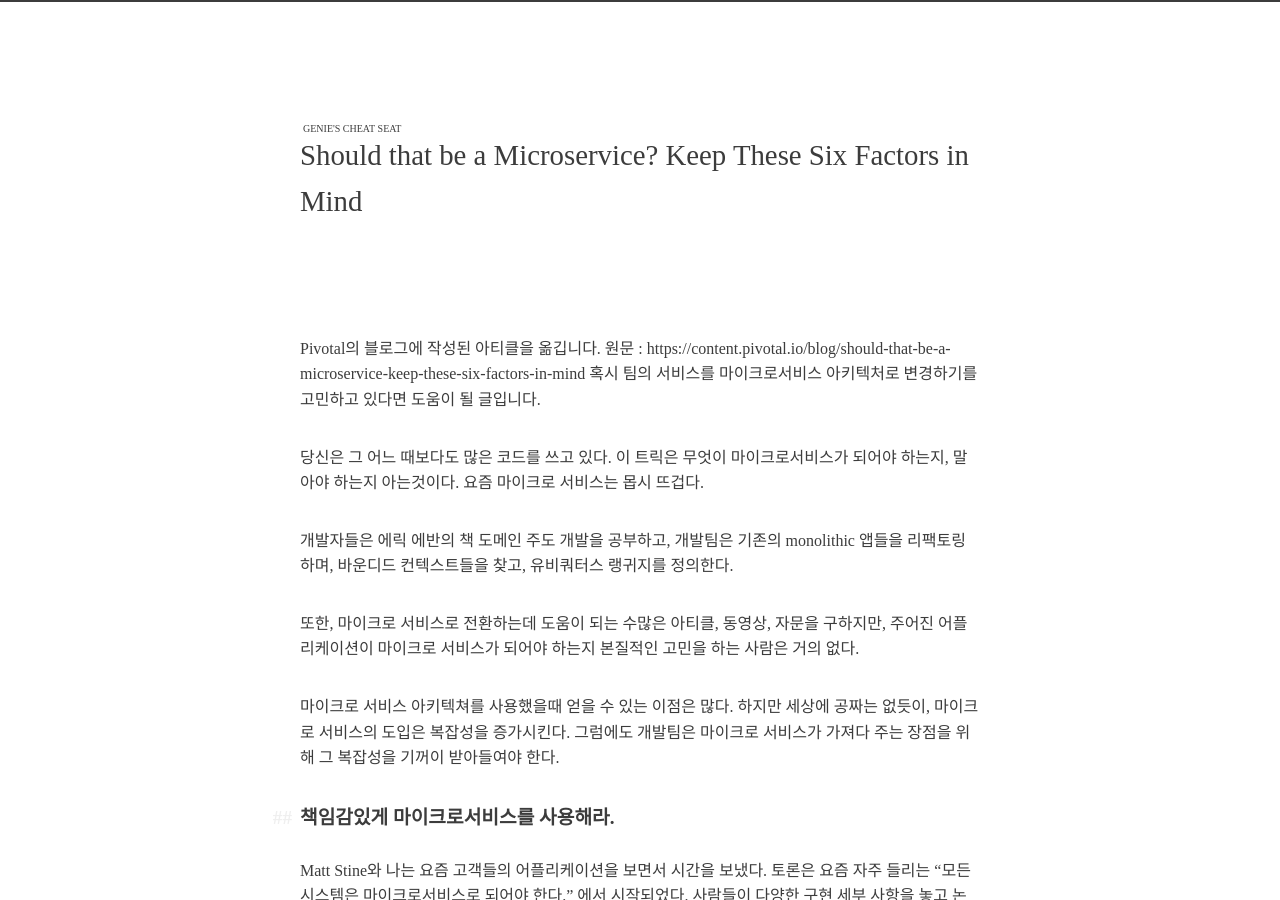
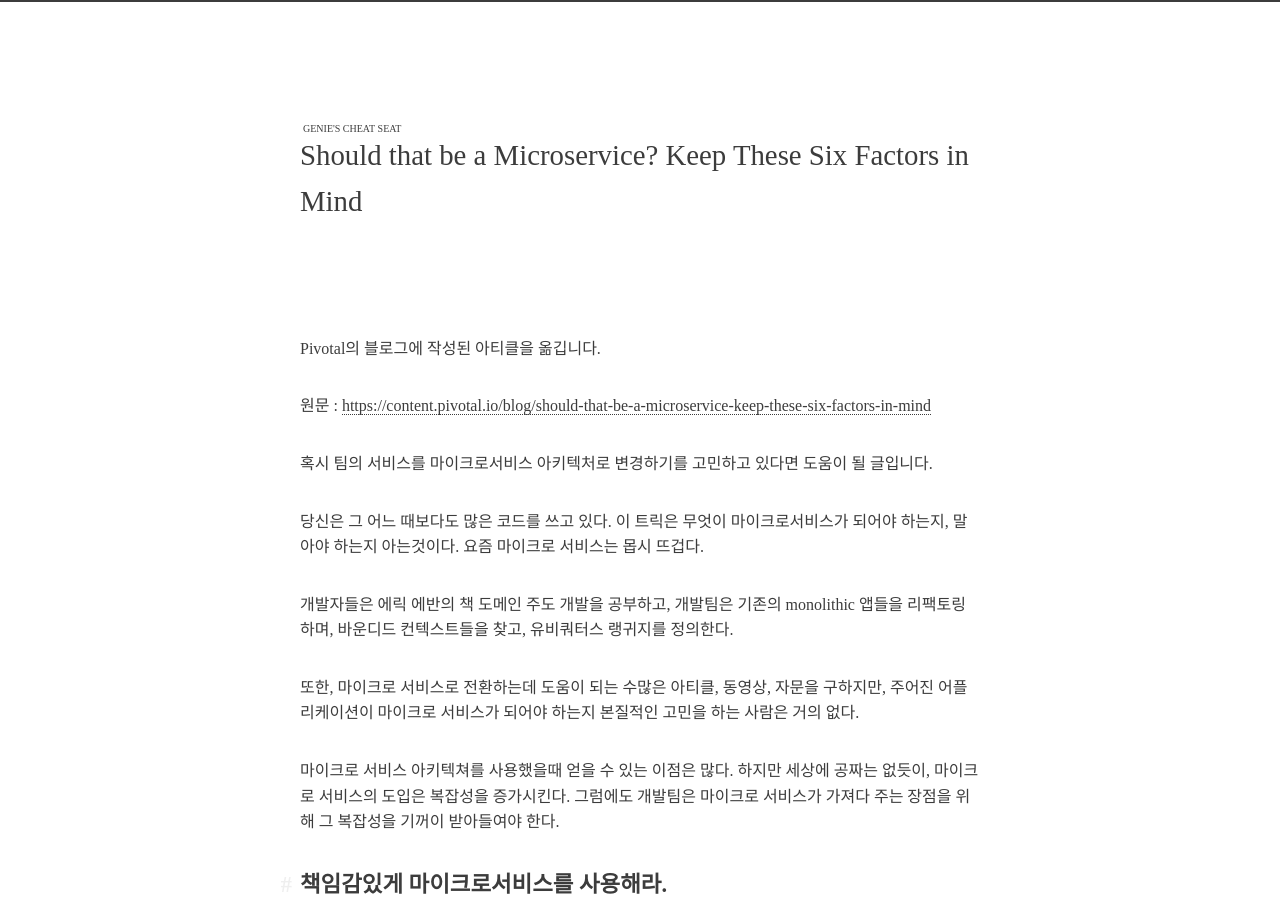
Before and after one commit to genie-youn/genie.youn.github.io, a Jekyll site: the page built from _posts/2018-06-09-Should-that-be-a-Microservice?(1).md, in a window 1280 px wide and 900 px high. Built offline with Jekyll 4.4.1, drawn with Linux system fonts in a browser that asks for light colours; some web fonts are replaced; comment, search, counter and statistics services are not loaded.

Commit message:
간격 변경

```diff
--- a/_posts/2018-06-09-Should-that-be-a-Microservice?(1).md
+++ b/_posts/2018-06-09-Should-that-be-a-Microservice?(1).md
@@ -5,7 +5,10 @@ date: 2018-06-09 00:02:05 +0900
 tag: Article
 ---
 
-Pivotal의 블로그에 작성된 아티클을 옮깁니다. 원문 : https://content.pivotal.io/blog/should-that-be-a-microservice-keep-these-six-factors-in-mind
+Pivotal의 블로그에 작성된 아티클을 옮깁니다.
+
+원문 : [https://content.pivotal.io/blog/should-that-be-a-microservice-keep-these-six-factors-in-mind](https://content.pivotal.io/blog/should-that-be-a-microservice-keep-these-six-factors-in-mind)
+
 혹시 팀의 서비스를 마이크로서비스 아키텍처로 변경하기를 고민하고 있다면 도움이 될 글입니다.
 
 당신은 그 어느 때보다도 많은 코드를 쓰고 있다. 이 트릭은 무엇이 마이크로서비스가 되어야 하는지, 말아야 하는지 아는것이다.
@@ -17,7 +20,7 @@ Pivotal의 블로그에 작성된 아티클을 옮깁니다. 원문 : https://co
 
 마이크로 서비스 아키텍쳐를 사용했을때 얻을 수 있는 이점은 많다. 하지만 세상에 공짜는 없듯이, 마이크로 서비스의 도입은 복잡성을 증가시킨다. 그럼에도 개발팀은 마이크로 서비스가 가져다 주는 장점을 위해 그 복잡성을 기꺼이 받아들여야 한다.
 
-### 책임감있게 마이크로서비스를 사용해라.
+## 책임감있게 마이크로서비스를 사용해라.
 
 Matt Stine와 나는 요즘 고객들의 어플리케이션을 보면서 시간을 보냈다. 토론은 요즘 자주 들리는 "모든 시스템은 마이크로서비스로 되어야 한다." 에서 시작되었다. 사람들이 다양한 구현 세부 사항을 놓고 논쟁을 벌이는 가운데 대화는 중단되었다.
 
@@ -27,7 +30,7 @@ Matt Stine와 나는 요즘 고객들의 어플리케이션을 보면서 시간
 
 다음 원칙 중 하나 이상에 대해 "예" 라고 대답하는 경우, 마이크로 서비스가 되기에 적합하다. 모든 원칙에 대하여 "아니요"라고 대답할 경우 시스템에 불필요한 복잡성을 도입할 뿐일 가능성이 높을것이다.
 
-### 1. 많은 변경 빈도
+## 1. 많은 변경 빈도
 
 시스템의 일부가 다른 속도로 발전하거나, 다른 방향으로 발전해야 하는가? 그렇다면 그 부분을 마이크로 서비스로 변경해라. 마이크로 서비스는 각각의 컴포넌트들이 독립적인 라이프 사이클을 가지게 할 수 있다.
 
@@ -39,7 +42,7 @@ Matt Stine와 나는 요즘 고객들의 어플리케이션을 보면서 시간
 
 ![image2](https://content.cdntwrk.com/files/aHViPTYzOTc1JmNtZD1pdGVtZWRpdG9yaW1hZ2UmZmlsZW5hbWU9aXRlbWVkaXRvcmltYWdlXzVhNjEzZDcxMTcxMWQucG5nJnZlcnNpb249MDAwMCZzaWc9MDA0NGNjYWFhMTU1Yzc4NDBhMGY3YzNjNzI5NDM1YmE%253D)
 
-### 2. 독립적인 라이프사이클
+## 2. 독립적인 라이프사이클
 
 모듈이 완전히 독립적인 라이프 사이클(코드를 커밋하는 순간부터 프로덕트에 반영되기 까지의 흐름)을 가져야 하는 경우에는 마이크로서비스여야 한다. 이를위해 자체 코드 저장소와, CI/CD 파이프라인등을 갖추고 있어야 한다. 범위가 작으면 마이크로 서비스를 테스트 하는 것이 훨씬 쉬워진다.
 
@@ -53,7 +56,7 @@ Matt Stine와 나는 요즘 고객들의 어플리케이션을 보면서 시간
 
 ![image3](https://content.cdntwrk.com/files/aHViPTYzOTc1JmNtZD1pdGVtZWRpdG9yaW1hZ2UmZmlsZW5hbWU9aXRlbWVkaXRvcmltYWdlXzVhNjEzZDhjOGMwMDkucG5nJnZlcnNpb249MDAwMCZzaWc9MjMzNzk3ZDQ0ZWMxMDAzMmZlMDgwZGY3YjZlM2E1OTI%253D)
 
-### 3. 독립적인 확장성(Scalability)
+## 3. 독립적인 확장성(Scalability)
 
 시스템의 일부분이 부하나 처리량이 다를 경우, 스케일링에 있어 요구사항이 다를 수 있는데 이 부분을 마이크로 서비스로 분리하여 해결할 수 있다.
 
@@ -64,7 +67,7 @@ Matt Stine와 나는 요즘 고객들의 어플리케이션을 보면서 시간
 만약 주문 처리 기능을 마이크로 서비스로 리팩토링한다면 필요에 따라 다음과 가이 확장할 수 있게 된다.
 ![image3](https://content.cdntwrk.com/files/aHViPTYzOTc1JmNtZD1pdGVtZWRpdG9yaW1hZ2UmZmlsZW5hbWU9aXRlbWVkaXRvcmltYWdlXzVhNjEzZGEwYTg1MjcucG5nJnZlcnNpb249MDAwMCZzaWc9MzkyOWE1ZGM2OWZlMjA3MWE5NmQ4YTJjOWE3ZTdiZjM%253D)
 
-### 4. 장애의 고립
+## 4. 장애의 고립
 
 때로는 특정 타입의 장애로부터 앱을 격리시키고자 한다. 예를들어 의존하고 있는 외부 서비스가 가용성 목표를 충족하지 못할 때 어떤 일이 발생될까? 우리는 그 의존성을 나머지 시스템들과 분리하기 위해 마이크로 서비스를 만들어 그 서비스에 적절한 페일오버 메커니즘을 구축 할 수 있다
 
@@ -72,7 +75,7 @@ Matt Stine와 나는 요즘 고객들의 어플리케이션을 보면서 시간
 
 ![image4](https://content.cdntwrk.com/files/aHViPTYzOTc1JmNtZD1pdGVtZWRpdG9yaW1hZ2UmZmlsZW5hbWU9aXRlbWVkaXRvcmltYWdlXzVhNjEzZGIyMGZhN2YucG5nJnZlcnNpb249MDAwMCZzaWc9NGNiNmVkZjc1MmZmY2FmMmJiYWMwODc2YzM2N2Q3MGI%253D)
 
-### 5. 외부 종속성과의 인터랙션 단순화 (Facade 패턴)
+## 5. 외부 종속성과의 인터랙션 단순화 (Facade 패턴)
 
 이번 원칙은 앞서 얘기했던 `장애의 고립` 원칙과 비슷하다. 이 원칙은 외부의 의존성으로부터 시스템을 보호하는데 더 초점을 맞춘다. 마이크로서비스는 간접적인 계층으로 동작하여, 써드파티로부터 우리의 시스템을 격리시킬 수 있다.
 
@@ -80,11 +83,11 @@ Matt Stine와 나는 요즘 고객들의 어플리케이션을 보면서 시간
 
 미래에 상황이 바뀌고 마이그레이션해야하는 경우 변경 사항은 더 큰 리팩토링이 아닌 추상화된 계층만 마이그레이션 하면 된다.
 
-### 6. 기술선택의 자유로움
+## 6. 기술선택의 자유로움
 
 마이크로서비스로 팀은 선호하는 기술 스택을 자유롭게 사용할 수 있다. 요구사항에 가장 적합한 기술 스택을 채택하거나, 개발자가 익숙하고 잘하는 스택을 자유롭게 채택할 수 있게 된다. 너무 다양한 개발스택은 오버헤드를 추가하고, 오히려 단일 개발스택보다 더 단점이 많을 수 있다.
 
-### 조직의 문화를 점검해라
+## 조직의 문화를 점검해라
 
 기술적인 이야기를 하다가 갑자기 왜 문화를 논하는지 궁금한가? 기술적인 결정이 하늘에서 갑자기 뚝 떨어지진 않는다. 그렇기 때문에 마이크로서비스의 멋진 세계로 뛰어들기 전에 당신의 조직을 한번 점검해봐라.
 
```
